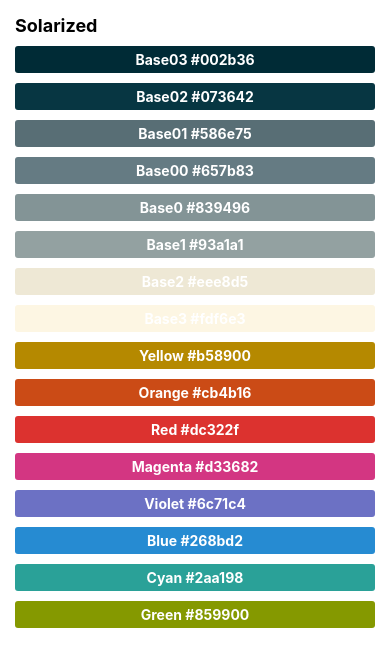
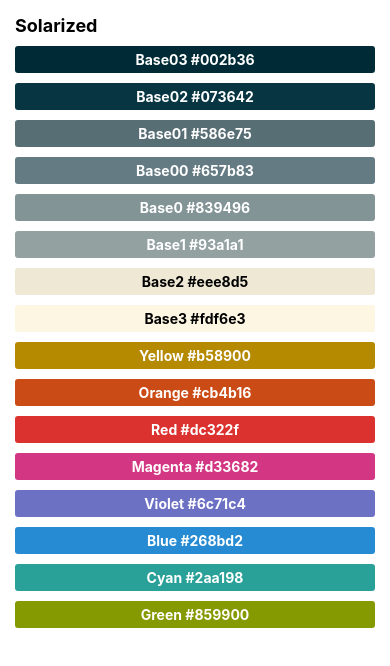
Before and after one commit to smfeest/reactnative-expo-tutorial, a React Native app: screen / in a window 390 px wide. Shown: the top 666 px of the page. Built offline with nearby package versions, Linux system fonts and the light colour scheme.

Commit message:
Show black text on light backgrounds

```diff
--- a/components/ColorBox.tsx
+++ b/components/ColorBox.tsx
@@ -1,5 +1,5 @@
 import React, { FunctionComponent } from 'react';
-import { StyleSheet, Text, View } from 'react-native';
+import { StyleSheet, Text, TextStyle, View } from 'react-native';
 
 const ColorBox: FunctionComponent<{ colorName: string; hexCode: string }> = ({
   colorName,
@@ -9,9 +9,13 @@
     backgroundColor: hexCode,
   };
 
+  const textColor: TextStyle = {
+    color: parseInt(hexCode.substr(1), 16) > 0xffffff * 0.9 ? '#000' : '#fff',
+  };
+
   return (
     <View style={[styles.colorBox, background]}>
-      <Text style={styles.boxText}>
+      <Text style={[styles.boxText, textColor]}>
         {colorName} {hexCode}
       </Text>
     </View>
@@ -25,7 +29,6 @@
     padding: 5,
   },
   boxText: {
-    color: '#fff',
     fontWeight: 'bold',
     textAlign: 'center',
   },
```
